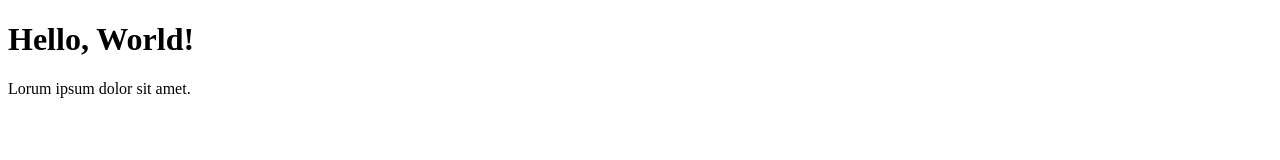
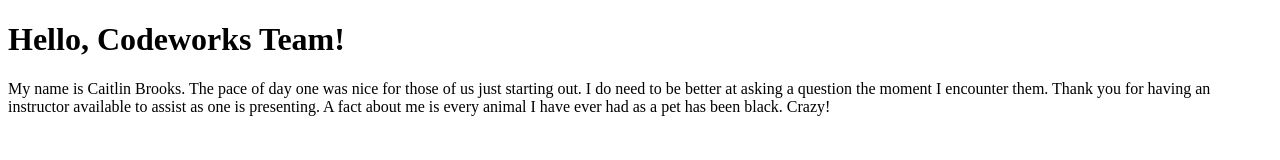
Before and after one commit to CaitlinBrooks/bcw-day-1, a plain HTML site: page index.html in a window 1280 px wide. Drawn offline with Linux system fonts and the light colour scheme.

Commit message:
Push Title and Paragraph Edits

```diff
--- a/index.html
+++ b/index.html
@@ -7,7 +7,7 @@
     <title>Document</title>
 </head>
 <body>
-    <h1>Hello, World!</h1>
-    <p>Lorum ipsum dolor sit amet.</p>
+    <h1>Hello, Codeworks Team!</h1>
+    <p>My name is Caitlin Brooks. The pace of day one was nice for those of us just starting out. I do need to be better at asking a question the moment I encounter them. Thank you for having an instructor available to assist as one is presenting. A fact about me is every animal I have ever had as a pet has been black. Crazy!</p>
 </body>
 </html>
```
